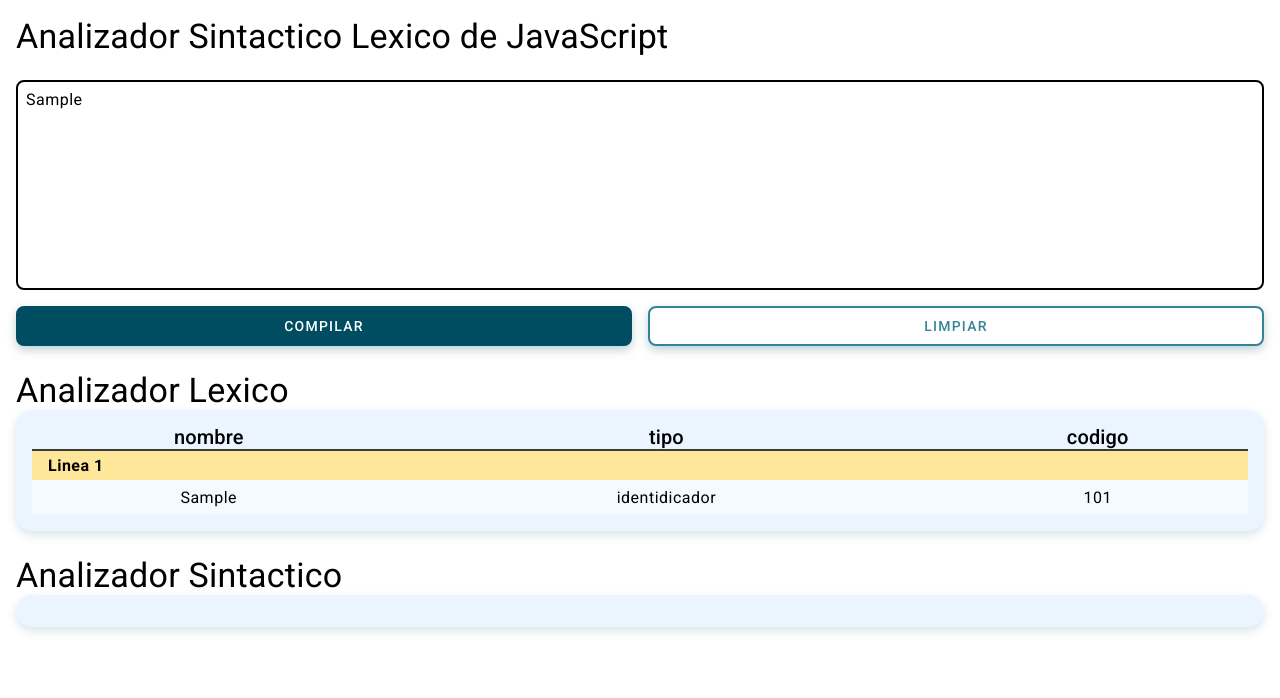
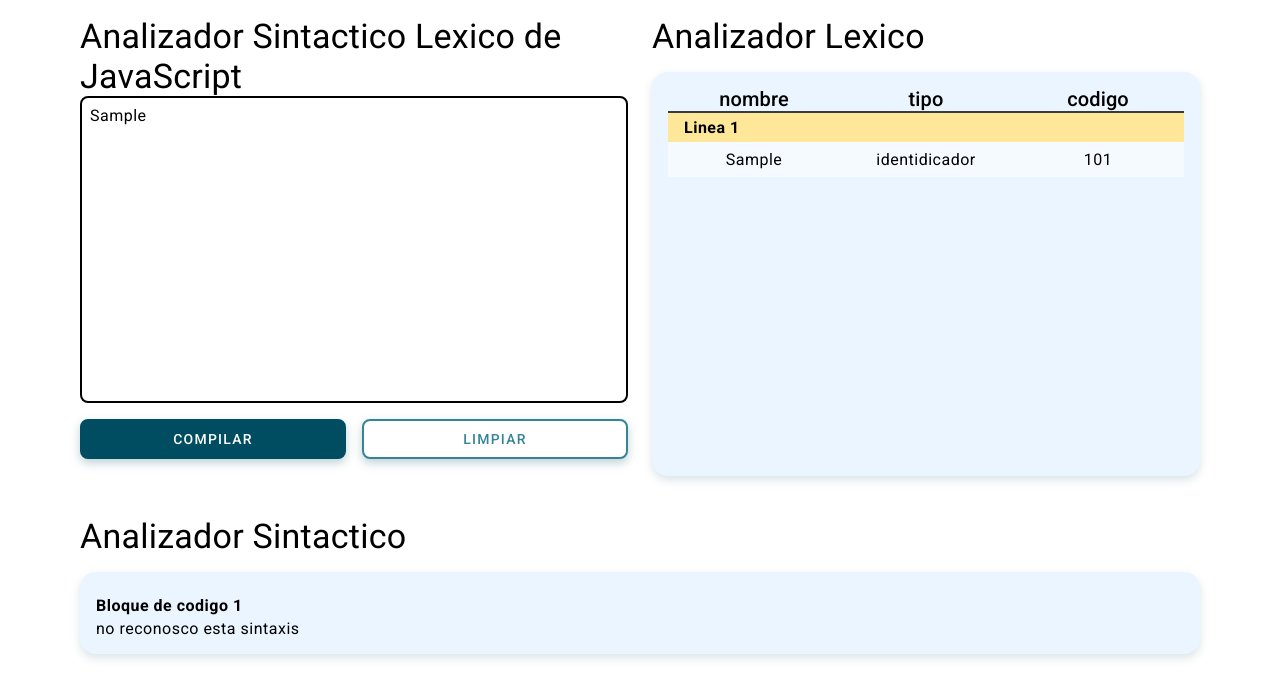
Before and after one commit to Antac69/Analizador-sintatico-lexico, a plain HTML site: page index.html in a window 1280 px wide. Both pictures are taken after typing "Sample" into the empty fields and a click on the button "COMPILAR". Drawn offline with Linux system fonts and the light colour scheme.

Commit message:
terminado

```diff
--- a/app.js
+++ b/app.js
@@ -92,20 +92,36 @@ function dividirBloque(cadenas){
 }
 /* funcion que separa los casos */
 function comprobarCaso(bloques){
+  let respuestas = [];
+  let respuesta;
+  let i=0;
   bloques.forEach(item=>{
     item.startsWith('if')?
-      item.match(/if\(\w+\s[=|==|<=|>=|===|!=|!==]+\s\w+\){\s?(.*\s*?)*};?/g)?
-        console.log('compila correctamente el if'):
-        console.log('La linea '+bloques.indexOf(item)+' es incorrecta')
+      item.match(/if\(\s*?\w+\s*?[=|==|<=|>=|===|!=|!==]+\s*?\w+\s*?\){\s?(.*\s*?)*};?/g)?
+        respuesta =[i+1,'Compila correctamente el if']:
+        respuesta =[i+1,`El bloque de codigo ${bloques.indexOf(item)+1} es incorrecta`]
     : item.startsWith('const') |item.startsWith('var') |item.startsWith('let')?
         item.match(/[const|var|let]\s\w+\s?=?\s?\w+?;?\s?/g)?
-          console.log('compila correctamente el declaracion de variable'):
-          console.log('La linea '+bloques.indexOf(item)+' es incorrecta declaracion')
+        respuesta =[i+1,'Compila correctamente la declaración de variable']:
+        respuesta =[i+1,`El bloque de codigo ${bloques.indexOf(item)+1} es incorrecta`]
     :item.match(/\w+\s?=\s?\w+;?\s?/g)?
-        console.log('se inicializo correctamente')
-    :console.log('no reconosco esta sintaxis')
+        respuesta =[i+1,'se inicializo correctamente']
+    :respuesta =[i+1,'no reconosco esta sintaxis']
+    respuestas.push(respuesta);
+    console.log(respuestas);
+    i++;
   })
-
+  sintac.innerHTML=``;
+  respuestas.forEach(item=>{
+    sintac.innerHTML+=`
+    <p class='text-body-1'>
+    Bloque de codigo ${item[0]}
+    </p>
+    <p class='text-body-1'>
+    ${item[1]}
+    </p>
+    `;
+  })
 }
 /* funcion que divide el texto en lineas */
 function dividirLineas(cadenas){
@@ -140,3 +156,7 @@ cCodigo.addEventListener('submit', event=>{
   comprobarCaso(dividirBloque(codigo.value));
   /*   dividirLineas() */
 })
+cCodigo.addEventListener('reset', event=>{
+  lexico.innerHTML=``;
+  sintac.innerHTML=``;
+})
--- a/index.html
+++ b/index.html
@@ -13,10 +13,12 @@
       href="https://fonts.googleapis.com/css2?family=Roboto:wght@100;400;500;700&display=swap"
       rel="stylesheet"
     />
+    <link rel="shortcut icon" href="./favicon.png" type="image/x-icon" />
     <title>Analizador Lexico-Sintactico</title>
   </head>
   <body>
     <div class="container_formulario">
+      <div class="container_form">
           <h1 class="h4">Analizador Sintactico Lexico de JavaScript</h1>
           <form id="container_codigo">
             <textarea
@@ -31,6 +33,7 @@
               <button type="reset">Limpiar</button>
             </div>
           </form>
+      </div>
       <div class="container_lexico">
         <h4>Analizador Lexico</h4>
         <div id="aLexico">
@@ -42,8 +45,7 @@
                 <th class="h6">codigo</th>
               </tr>
             </thead>
-            <tbody id="datos">
-            </tbody>
+            <tbody id="datos"></tbody>
           </table>
         </div>
       </div>
--- a/style.scss
+++ b/style.scss
@@ -186,6 +186,14 @@ table {
   border-radius: 16px;
   box-shadow: 0px 4px 10px rgba(0, 77, 97, 0.15) !important;
 }
+#aSintactico {
+    display: grid;
+    p:nth-child(odd){
+        font-weight: bold;
+        padding-bottom: .2rem;
+        padding-top: .5rem;
+    }
+}
 .linea{
     background: var(--var-color-fondo--pendiente);
     padding: 0.3rem 1rem;
@@ -193,3 +201,59 @@ table {
     text-align: left;
     font-weight: bold;
 }
+
+
+@media screen and (min-width:1024px){
+  body{
+    display: grid;
+    grid-template-rows: 1fr;
+    align-items: center;
+    padding: 0 5rem;
+  }
+  table thead, table tbody tr {
+    display: table;
+    width: 100%;
+    table-layout: fixed;
+  }
+  .container_formulario{
+    padding:  1rem 0;
+    width: 100%;
+    height: 100%;
+    grid-template-columns: repeat(2,1fr);
+    grid-template-areas: 'c l'
+    's s';
+  }
+  .container_form{
+    grid-area: c;
+  }
+  .container_lexico{
+    grid-area: l;
+    display: grid;
+    grid-template-rows: min-content 1fr;
+    gap: 1rem;
+  }
+  .container_sintactico{
+    grid-area: s;
+    display: grid;
+    grid-template-rows: min-content 1fr;
+    gap: 1rem;
+  }
+  #container_codigo{
+    display: grid;
+    height: calc(100% - 1rem);
+  }
+  #aSintactico{
+    display: block;
+    max-height: 100px;
+    overflow-y: scroll;
+  }
+  #aLexico{
+    display: grid;
+    height: calc(100% - 1rem);
+  }
+  #datos{
+    display: block;
+    max-height: 240px;
+    overflow-y: scroll;
+  }
+}
```
Also changed, not shown: favicon.png (added), style.css, 1 other file. Lines whose indentation alone changed are shown as unchanged.
